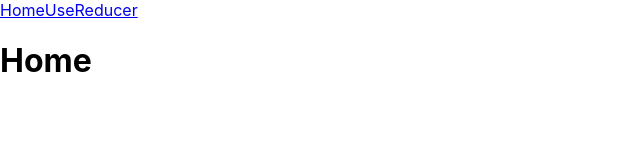
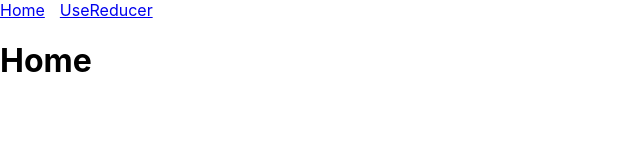
Before and after one commit to HristoYonkov/React-Exercises, a React (Create React App) app in the folder client/: page / in a window 1280 px wide. Shown: the top 160 px of the page, without its empty margins (0-640 px from the left). Built offline with nearby package versions, Linux system fonts and the light colour scheme.

Commit message:
Update App.css

```diff
--- a/client/src/App.css
+++ b/client/src/App.css
@@ -0,0 +1,6 @@
+.main {
+    margin-left: 50%;
+}
+a {
+    margin-right: 15px;
+}
```
